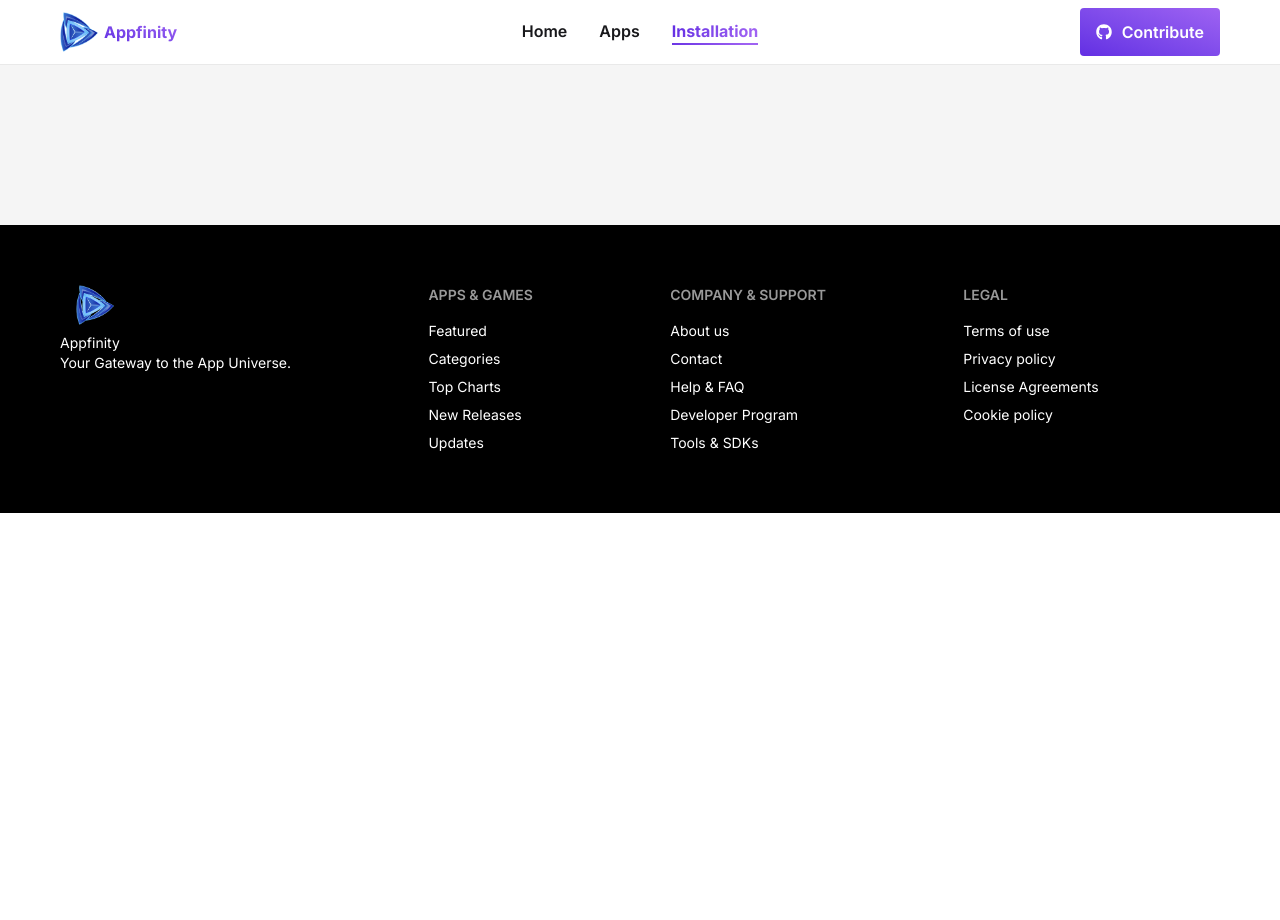
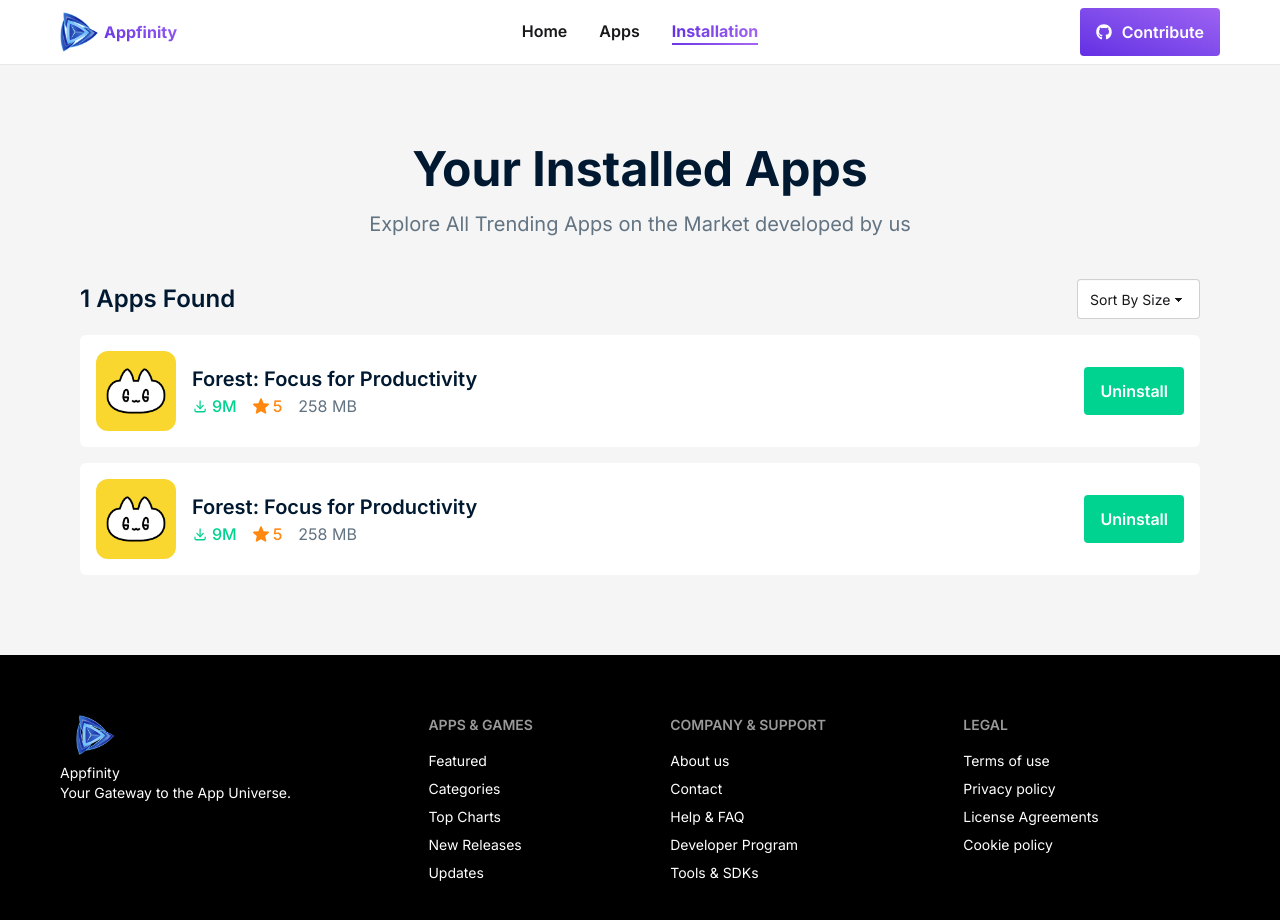
Before and after one commit to chowdhoury/Appfinity, a React (Vite) app: page /installation in a window 1280 px wide. Shown: the top 920 px of the page. Before the commit the page ends 800 px from the top, so only its background shows below. Built offline with nearby package versions, Linux system fonts and the light colour scheme.

Commit message:
Installed Section & Insatalled Card UI complete

```diff
--- /dev/null
+++ b/src/Components/InstalledAppCard/InstalledAppCard.jsx
@@ -0,0 +1,78 @@
+import React from "react";
+import demo from '../../assets/demo-app (1).webp'
+
+const InstalledAppCard = () => {
+  return (
+    <div className="p-4 bg-white flex justify-between items-center rounded-md">
+      <div className="flex items-center gap-4">
+        <img className="h-20 rounded-xl" src={demo} alt="" />
+        <div>
+          <h4 className="text-[#001931] text-[20px] font-semibold">
+            Forest: Focus for Productivity
+          </h4>
+          <div className="flex items-center gap-4">
+            <span className="flex items-center font-medium text-[16px] text-[#00D390] gap-1">
+              <svg
+                xmlns="http://www.w3.org/2000/svg"
+                width="16"
+                height="16"
+                viewBox="0 0 16 16"
+                fill="none"
+              >
+                <path
+                  fillRule="evenodd"
+                  clipRule="evenodd"
+                  d="M2.96764 10.56C3.3211 10.56 3.60764 10.8465 3.60764 11.2V12.48C3.60764 12.6497 3.67505 12.8125 3.7951 12.9325C3.91511 13.0525 4.07789 13.12 4.24764 13.12H11.9276C12.0974 13.12 12.2601 13.0526 12.3802 12.9325C12.5002 12.8125 12.5676 12.6497 12.5676 12.48V11.2C12.5676 10.8465 12.8542 10.56 13.2076 10.56C13.5611 10.56 13.8476 10.8465 13.8476 11.2V12.48C13.8476 12.9892 13.6454 13.4776 13.2853 13.8376C12.9252 14.1977 12.4368 14.4 11.9276 14.4H4.24764C3.73843 14.4 3.25006 14.1978 2.88998 13.8376C2.52993 13.4776 2.32764 12.9892 2.32764 12.48V11.2C2.32764 10.8465 2.61417 10.56 2.96764 10.56Z"
+                  fill="#00D390"
+                />
+                <path
+                  fillRule="evenodd"
+                  clipRule="evenodd"
+                  d="M4.43501 6.90746C4.68495 6.65752 5.09017 6.65752 5.34011 6.90746L8.08755 9.65491L10.835 6.90746C11.0849 6.65752 11.4902 6.65752 11.7401 6.90746C11.9901 7.15738 11.9901 7.56262 11.7401 7.81254L8.54009 11.0125C8.29017 11.2625 7.88492 11.2625 7.635 11.0125L4.43501 7.81254C4.18508 7.56262 4.18508 7.15738 4.43501 6.90746Z"
+                  fill="#00D390"
+                />
+                <path
+                  fillRule="evenodd"
+                  clipRule="evenodd"
+                  d="M8.08775 2.23999C8.44123 2.23999 8.72775 2.52653 8.72775 2.87999V10.56C8.72775 10.9135 8.44123 11.2 8.08775 11.2C7.73428 11.2 7.44775 10.9135 7.44775 10.56V2.87999C7.44775 2.52653 7.73428 2.23999 8.08775 2.23999Z"
+                  fill="#00D390"
+                />
+              </svg>
+              9M
+            </span>
+            <span className="flex items-center font-medium text-[16px] text-[#FF8811] gap-1">
+              <svg
+                xmlns="http://www.w3.org/2000/svg"
+                width="16"
+                height="16"
+                viewBox="0 0 16 16"
+                fill="none"
+              >
+                <g clipPath="url(#clip0_2_847)">
+                  <path
+                    d="M15.9583 6.13754C15.8536 5.81356 15.5662 5.58345 15.2262 5.55281L10.6082 5.13348L8.78208 0.859327C8.64744 0.546087 8.34079 0.343323 8.00008 0.343323C7.65938 0.343323 7.35273 0.546087 7.21808 0.86006L5.39198 5.13348L0.773211 5.55281C0.433847 5.58418 0.147219 5.81356 0.0418692 6.13754C-0.0634802 6.46152 0.0338123 6.81688 0.290533 7.04088L3.78122 10.1022L2.7519 14.6364C2.67658 14.9698 2.80598 15.3144 3.0826 15.5144C3.23128 15.6218 3.40524 15.6765 3.58066 15.6765C3.73191 15.6765 3.88193 15.6357 4.01658 15.5551L8.00008 13.1743L11.9821 15.5551C12.2735 15.7304 12.6408 15.7144 12.9168 15.5144C13.1936 15.3138 13.3229 14.9691 13.2475 14.6364L12.2182 10.1022L15.7089 7.04149C15.9656 6.81688 16.0636 6.46213 15.9583 6.13754Z"
+                    fill="#FF8811"
+                  />
+                </g>
+                <defs>
+                  <clipPath id="clip0_2_847">
+                    <rect width="16" height="16" fill="white" />
+                  </clipPath>
+                </defs>
+              </svg>
+              5
+            </span>
+            <span className="text-[#627382] text-[16px]">258 MB</span>
+          </div>
+        </div>
+      </div>
+      <div>
+        <button className="text-white text-[16px] font-semibold bg-[#00D390] rounded-sm px-4 py-3 cursor-pointer">
+          Uninstall
+        </button>
+      </div>
+    </div>
+  );
+};
+
+export default InstalledAppCard;
--- a/src/Pages/Apps/Apps.jsx
+++ b/src/Pages/Apps/Apps.jsx
@@ -4,7 +4,7 @@
 const Apps = ({ appsPromise }) => {
     const appsData=use(appsPromise)
   return (
-    <div className="mt-20 px-2 lg:px-20">
+    <div className="px-2 lg:px-20">
       <div className="text-center">
         <h2 className="text-5xl text-[#001931] font-bold">
           Our All Applications
--- a/src/Pages/Installation/Installation.jsx
+++ b/src/Pages/Installation/Installation.jsx
@@ -1,10 +1,32 @@
 import React from 'react';
+import InstalledAppCard from '../../Components/InstalledAppCard/InstalledAppCard';
 
 const Installation = () => {
     return (
-        <div>
-
+      <div className="px-2 lg:px-20">
+        <div className="text-center">
+          <h2 className="text-5xl text-[#001931] font-bold">
+            Your Installed Apps
+          </h2>
+          <p className="text-[20px] text-[#627382] mt-4">
+            Explore All Trending Apps on the Market developed by us
+          </p>
         </div>
+        <div className="flex justify-between items-center mt-10">
+          <h3 className="text-2xl text-[#001931] font-semibold">
+            1 Apps Found
+          </h3>
+          <select defaultValue="Sort By Size" className="select w-fit">
+            <option>Sort By Size</option>
+            <option>Low - High</option>
+            <option>High - Low</option>
+          </select>
+            </div>
+            <div className='mt-4 flex flex-col gap-4'>
+                <InstalledAppCard></InstalledAppCard>
+                <InstalledAppCard></InstalledAppCard>
+            </div>
+      </div>
     );
 };
 
```
Also changed, not shown: 1 other file (tests, documents, lock files or other folders).
